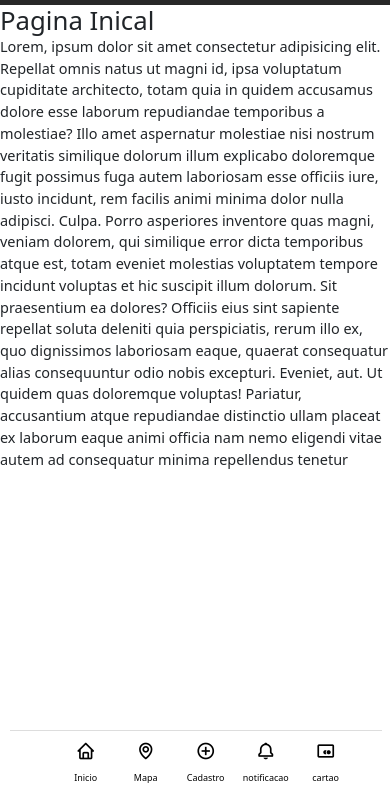
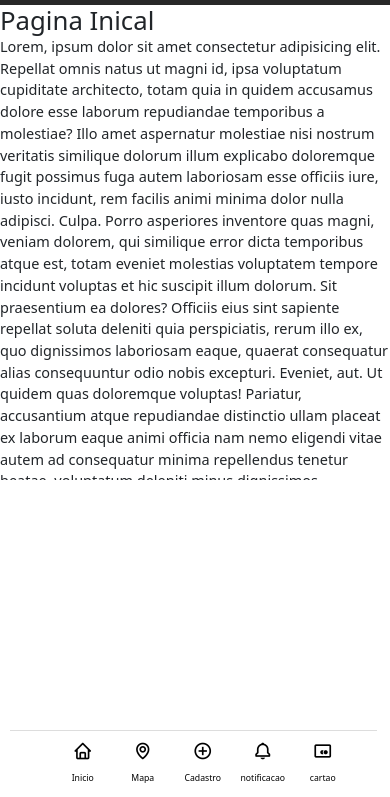
Before and after one commit to syshard/restaurante, a plain HTML site: page index.html in a window 390 px wide. Shown: the part 47-844 px from the top of the page. Drawn offline with Linux system fonts and the light colour scheme.

Commit message:
menu nav

```diff
--- a/assets/css/mobile.css
+++ b/assets/css/mobile.css
@@ -35,7 +35,7 @@
         flex: none;
 
         width: 100%;
-        max-height: 465px;
+        max-height: 475px;
         height: 100%;
 
         scroll-snap-align: start;
@@ -47,7 +47,7 @@
         display: flex;
         justify-content: center;
         bottom: 0;
-        width: 95.5%;
+        width: 94%;
         padding: 10px;
         border-top: 1px solid #ddd;
     }
@@ -58,7 +58,7 @@
     }
 
     nav .menu ul li span {
-        font-size: 62%;
+        font-size: 60%;
     }
 
     nav .menu ul li i {
@@ -80,7 +80,7 @@
     .perfil .top-menu {
         position: absolute;
         background-color: #fff;
-        padding: 10px;
+        padding: 4px;
         right: 0;
         top: 3.5rem;
         max-width: 325px;
```
